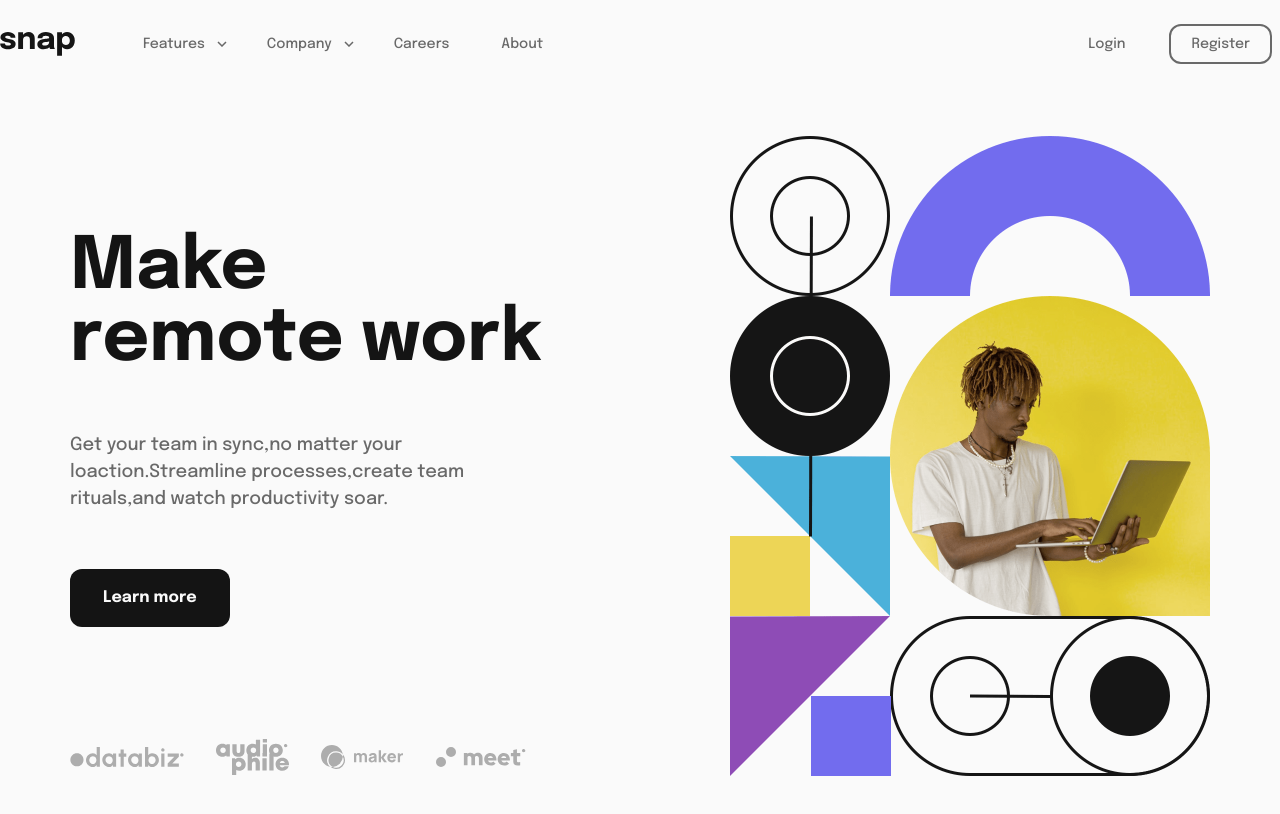
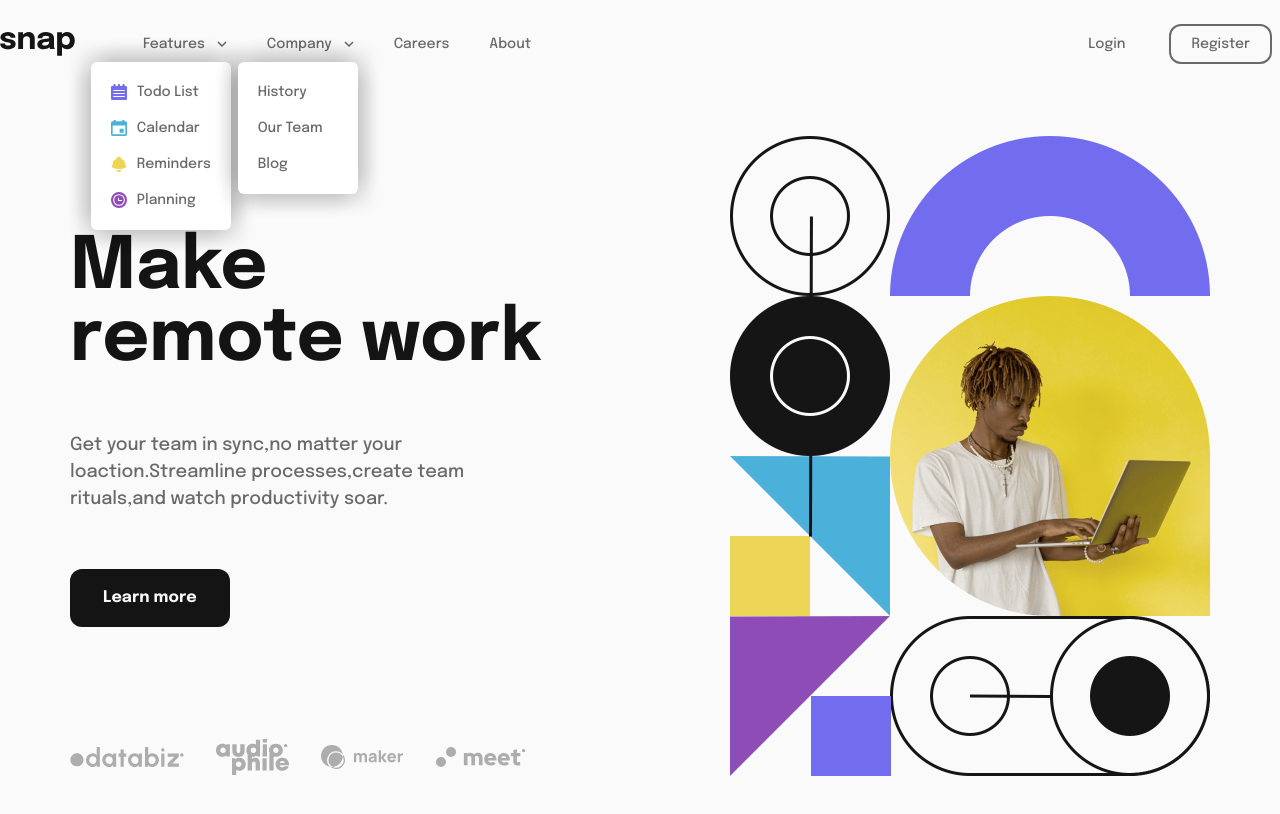
Before and after one commit to firdesOya/frontendMentorChallenge, a Next.js app in the folder dropdown-intro-section/: page / in a window 1280 px wide. Shown: the top 814 px of the page. Built offline with nearby package versions, Linux system fonts and the light colour scheme.

Commit message:
sublinks add

```diff
--- a/dropdown-intro-section/src/app/components/NavList.js
+++ b/dropdown-intro-section/src/app/components/NavList.js
@@ -10,13 +10,22 @@ export default function NavList() {
   return (
     <nav className='flex flex-col md:flex-row capitalize gap-4 md:gap-8'>
       {navList.map((item) => {
-        return <div key={item.id} className='cursor-pointer '>
+        return <div key={item.id} className='cursor-pointer relative'>
           <Link
             href={item.path}
             className='flex flex-row items-center gap-3 px-1 py-1 text-medium-gray hover:text-almost-black'>
             {item.title}
-            <img src={item.icon} />
+            {item.icon && <img src={item.icon} />}
           </Link>
+          {item.sublinks &&
+            <div className='flex flex-col justify-start gap-4 text-medium-gray absolute bg-white rounded-md custom-shadow p-5 right-0 top-8 min-w-[120px]'>
+              {item.sublinks.map((subItem) => {
+                return <div key={subItem.id} className='flex flex-row text-medium-gray hover:text-almost-black items-center gap-2.5 '>
+                  {subItem.icon && <div className='w-4 h-4 flex-shrink-0'><img className='w-full h-full' src={subItem.icon} /></div>}
+                  {subItem.title}
+                </div>
+              })}
+            </div>}
         </div>
       })}
     </nav>
--- a/dropdown-intro-section/src/app/constant/config.js
+++ b/dropdown-intro-section/src/app/constant/config.js
@@ -4,10 +4,10 @@ export const navList = [{
   path: "#",
   icon: "/images/icon-arrow-down.svg",
   sublinks: [
-    { id: 1, title: "Todo List", path: "/features/todo-list" },
-    { id: 2, title: "Calendar", path: "/features/calendar" },
-    { id: 3, title: "Reminders", path: "/features/reminders" },
-    { id: 4, title: "Planning", path: "/features/planning" },
+    { id: 1, title: "Todo List", icon: "/images/icon-todo.svg" },
+    { id: 2, title: "Calendar", icon: "/images/icon-calendar.svg" },
+    { id: 3, title: "Reminders", icon: "/images/icon-reminders.svg" },
+    { id: 4, title: "Planning", icon: "/images/icon-planning.svg" },
   ],
 },
 {
@@ -16,9 +16,9 @@ export const navList = [{
   path: "#",
   icon: "/images/icon-arrow-down.svg",
   sublinks: [
-    { id: 1, title: "History", path: "/company/history" },
-    { id: 2, title: "Our Team", path: "/company/team" },
-    { id: 3, title: "Blog", path: "/company/blog" },
+    { id: 1, title: "History" },
+    { id: 2, title: "Our Team" },
+    { id: 3, title: "Blog" },
   ],
 },
 {
```
